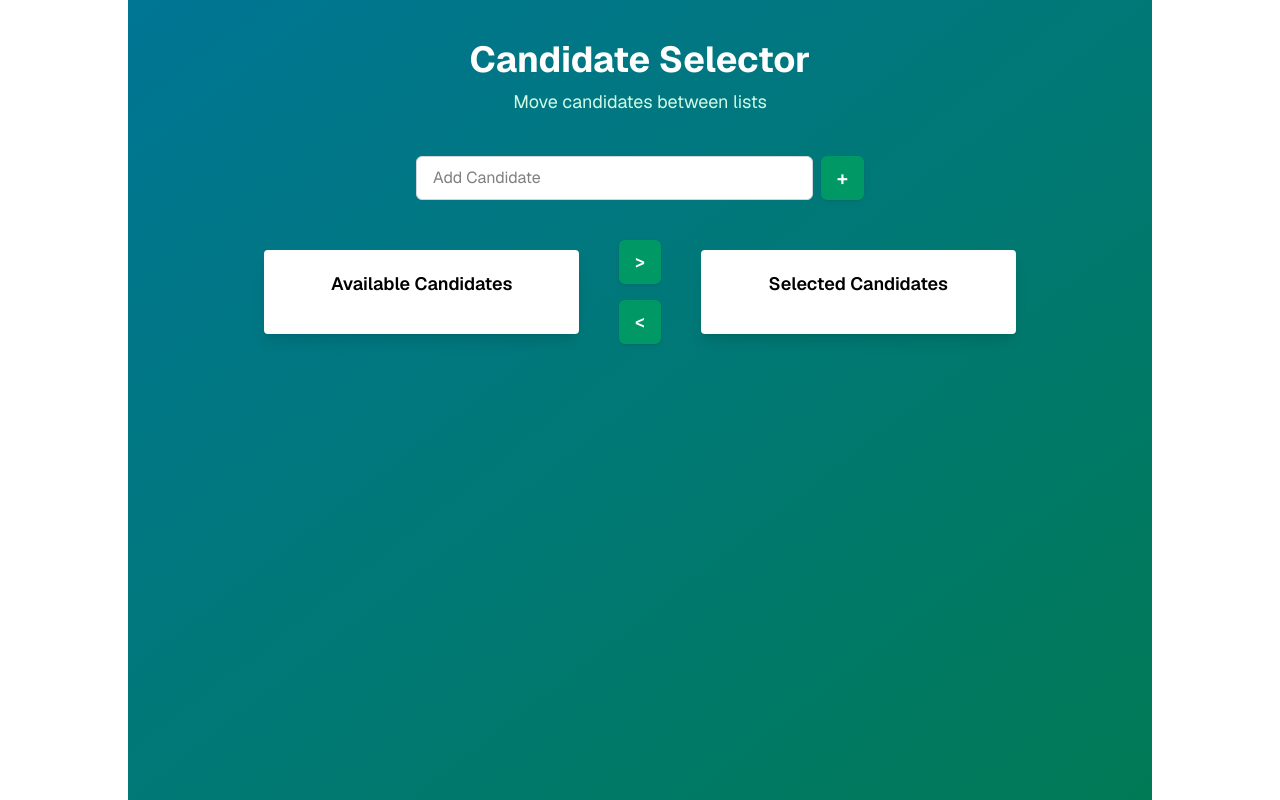
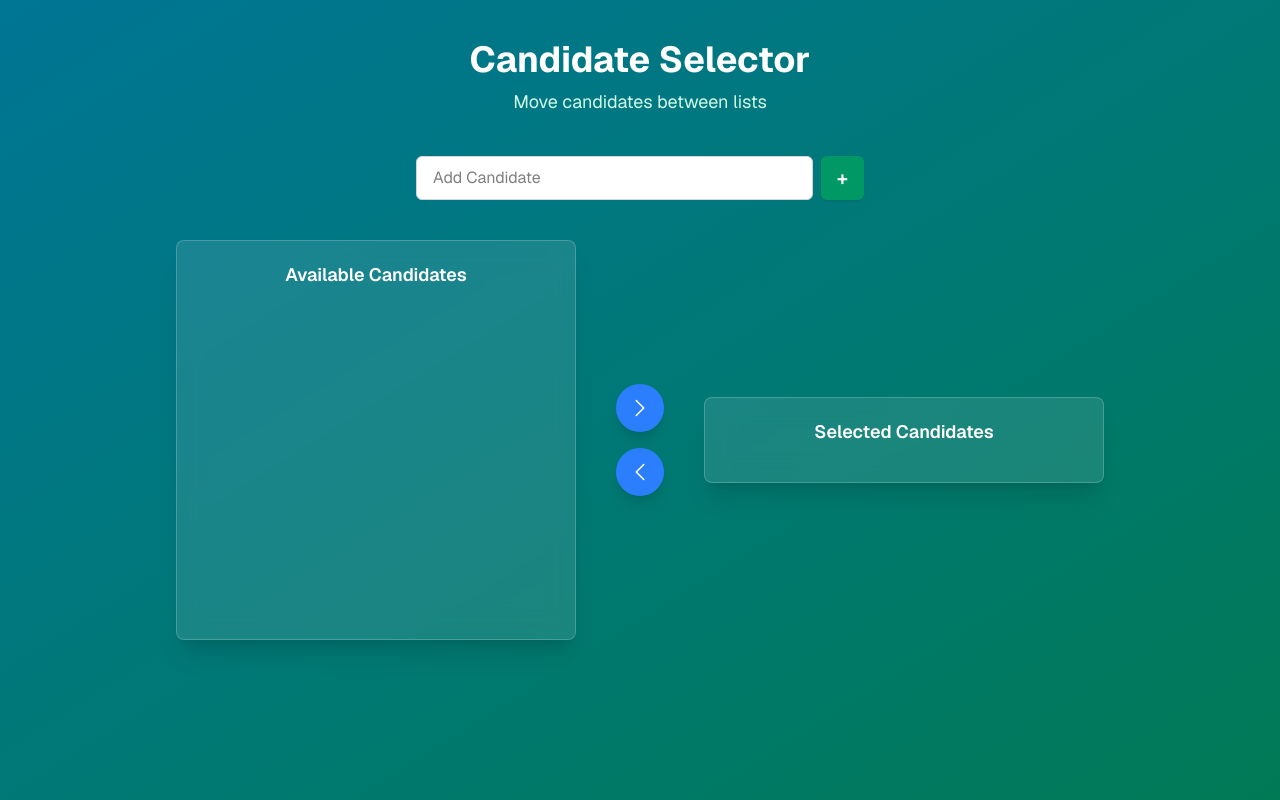
Before and after one commit to Vijaykumar308/select-deselect, a Next.js app: page / in a window 1280 px wide. Built offline with nearby package versions, Linux system fonts and the light colour scheme.

Commit message:
featuers build

```diff
--- a/src/app/page.js
+++ b/src/app/page.js
@@ -4,6 +4,7 @@ import Button from "@/components/Button";
 import Input from "@/components/Input";
 import Items from "@/components/Items";
 import { useState } from "react";
+      import { ChevronRightIcon, ChevronLeftIcon } from '@heroicons/react/24/solid';
 
 export default function Home() {
   const [candidateName, setCandidateName] = useState('');
@@ -50,6 +51,7 @@ const moveToSelectedBox = () => {
 
     // Add selected items to the selectedCandidateList
     setSelectedCandidateList(prev => [...selectedItems, ...prev]);
+    setSelectedItemsList([]);
 }
 
 
@@ -66,10 +68,12 @@ const moveToAvailableBox = () => {
 
     // Add selected items back to the availableCondidateList
     setAvailableCondidateList(prev => [...selectedItems, ...prev]);
+
+     setSelectedItemsList([]);
 }
 
   return (
-    <div className="app max-w-5xl mx-auto min-h-screen bg-gradient-to-br from-cyan-700 to-emerald-700 p-10 text-white font-sans">
+    <div className="app min-h-screen bg-gradient-to-br from-cyan-700 to-emerald-700 p-10 text-white font-sans">
       {/* Header */}
       <div className="mb-10 text-center">
         <h1 className="text-4xl font-bold">Candidate Selector</h1>
@@ -98,7 +102,8 @@ const moveToAvailableBox = () => {
       {/* Main content */}
       <main className="flex justify-center items-center space-x-10">
         {/* Left List */}
-        <div className="w-1/3 bg-white rounded shadow-lg p-5 text-black">
+       <div className="w-1/3 min-h-[400px] flex flex-col bg-white/10 backdrop-blur-md border border-white/20 rounded-lg shadow-xl p-5 text-white">
+
           <h2 className="text-center font-semibold text-lg mb-4">Available Candidates</h2>
           <Items
             data={availableCondidateList}
@@ -109,15 +114,36 @@ const moveToAvailableBox = () => {
         </div>
 
         {/* Action buttons */}
-        <div className="flex flex-col justify-center items-center space-y-4">
-          <Button value=">" onClick={moveToSelectedBox} className="px-4 py-2 bg-blue-500 hover:bg-blue-600 rounded text-white text-lg" />
-          <Button value="<" onClick={moveToAvailableBox} className="px-4 py-2 bg-blue-500 hover:bg-blue-600 rounded text-white text-lg" />
-        </div>
+
+
+<div className="flex flex-col justify-center items-center space-y-4">
+  <button
+    onClick={moveToSelectedBox}
+    className="p-3 bg-blue-500 hover:bg-blue-600 rounded-full text-white shadow-lg"
+    title="Move to Selected"
+  >
+    <ChevronRightIcon className="w-6 h-6" />
+  </button>
+
+  <button
+    onClick={moveToAvailableBox}
+    className="p-3 bg-blue-500 hover:bg-blue-600 rounded-full text-white shadow-lg"
+    title="Move to Available"
+  >
+    <ChevronLeftIcon className="w-6 h-6" />
+  </button>
+</div>
+
 
         {/* Right List */}
-        <div className="w-1/3 bg-white rounded shadow-lg p-5 text-black">
+        <div className="w-1/3 bg-white/10 backdrop-blur-md border border-white/20 rounded-lg shadow-xl p-5 text-white">
+
           <h2 className="text-center font-semibold text-lg mb-4">Selected Candidates</h2>
-          <Items data={selectedCandidateList}/>
+          <Items  data={selectedCandidateList}
+            setSelectedCandidateList={setSelectedCandidateList}
+            selectedItemsList={selectedItemsList}
+            setSelectedItemsList={setSelectedItemsList}
+          />
         </div>
       </main>
     </div>
--- a/src/components/Items.jsx
+++ b/src/components/Items.jsx
@@ -1,11 +1,17 @@
 'use client';
 
-export default function Items({ data, setAvailableCondidateList, selectedItemsList, setSelectedItemsList }) {
+function Items({ data, setAvailableCondidateList, selectedItemsList, setSelectedItemsList, setSelectedCandidateList = () => {}, }) {
 
     const handleRemove = (item) => {
-        const filteredRecord = data.filter((d) => d.id !== item.id);
+    const filteredRecord = data.filter((d) => d.id !== item.id);
+
+    // Smart removal from correct list
+    if (setAvailableCondidateList) {
         setAvailableCondidateList(filteredRecord);
+    } else if (setSelectedCandidateList) {
+        setSelectedCandidateList(filteredRecord);
     }
+}
 
     const handleItemSelect = (selectedItem) => {
         if (selectedItemsList?.includes(selectedItem.id)) {
@@ -14,7 +20,6 @@ export default function Items({ data, setAvailableCondidateList, selectedItemsLi
             setSelectedItemsList(prev => [selectedItem.id, ...prev]);
         }
     }
-    console.log(selectedItemsList);
 
     return (
         <ul className="space-y-2">
@@ -22,11 +27,11 @@ export default function Items({ data, setAvailableCondidateList, selectedItemsLi
                 return (
                     <li
                         key={item.id} // Use item.id for the key to avoid duplicate warnings
-                        className={`
-                            ${selectedItemsList?.includes(item.id) ? 'bg-emerald-400' : 'bg-emerald-100 hover:bg-emerald-200'}
-                            text-black px-4 py-2 rounded cursor-pointer transition duration-200
-                            flex justify-between items-center
-                        `}
+                        className={
+                                `${selectedItemsList?.includes(item.id) ? 'bg-emerald-400' : 'bg-emerald-100 hover:bg-emerald-200'}
+                                text-black px-4 py-2 rounded cursor-pointer transition-all duration-300 ease-in-out
+                                flex justify-between items-center`
+                            }
                         onClick={() => handleItemSelect(item)}
                     >
                         <span className="capitalize">{item.text}</span>
@@ -47,3 +52,5 @@ export default function Items({ data, setAvailableCondidateList, selectedItemsLi
         </ul>
     );
 }
+
+export default Items;
```
Also changed, not shown: src/components/Button.jsx (line endings or trailing spaces).
